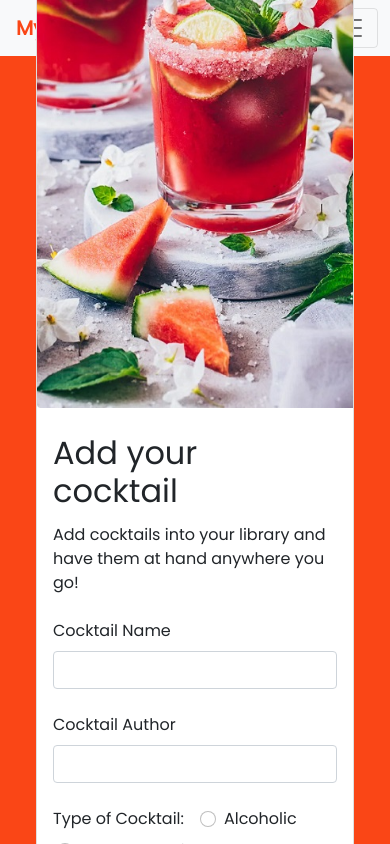
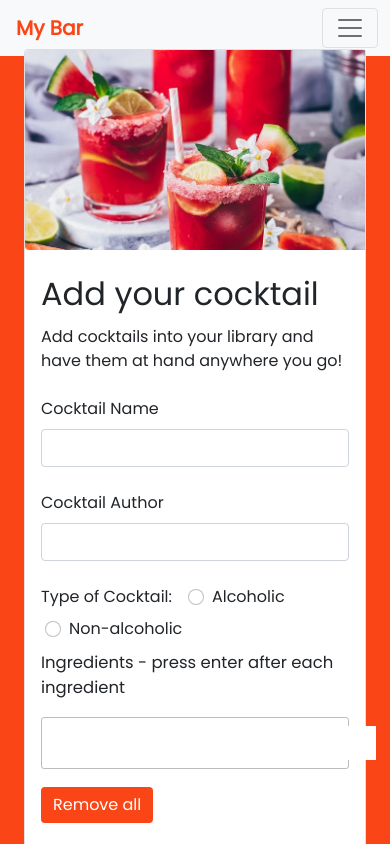
Before and after one commit to RossanaPetrar/Cocktail-Library-Angular, an Angular app: page /add-cocktail in a window 390 px wide. Shown: the top 844 px of the page. Built offline with nearby package versions, Linux system fonts and the light colour scheme.

Commit message:
Solved responsiveness issues.

```diff
--- a/src/app/components/add-cocktail/add-cocktail.component.css
+++ b/src/app/components/add-cocktail/add-cocktail.component.css
@@ -98,3 +98,24 @@
 .btn-remove-ingredients:focus {
   box-shadow: 0 0 0 0.2rem rgba(250, 70, 22, 0.25);
 }
+
+@media screen and (max-width: 1200px) {
+  .cocktail-image {
+    height: 100%;
+    object-fit: cover;
+    object-position: center;
+  }
+}
+
+@media screen and (max-width: 1000px) {
+  .cocktail-image {
+    width: 100%;
+    height: 200px;
+    object-fit: cover;
+    object-position: center;
+  }
+
+  .form-container {
+    margin-top: 250px;
+  }
+}
--- a/src/app/components/add-cocktail/add-cocktail.component.html
+++ b/src/app/components/add-cocktail/add-cocktail.component.html
@@ -3,11 +3,11 @@
 >
   <main class="container">
     <div
-      class="container d-flex justify-content-center align-items-start flex-wrap"
+      class="container-flex d-flex justify-content-center align-items-start flex-wrap"
     >
-      <div class="card mb-3">
+      <div class="card mb-3 form-container">
         <div class="row g-0">
-          <div class="col-md-4">
+          <div class="col-lg-4">
             <img
               src="../../../assets/images/watermelon-margarita.jpg"
               class="img-fluid rounded-start cocktail-image"
--- a/src/app/components/page-not-found/page-not-found.component.html
+++ b/src/app/components/page-not-found/page-not-found.component.html
@@ -1,7 +1,7 @@
-<div class="container-fluid text-center m-5">
-  <h1>Oops!</h1>
-  <h3>404 - PAGE NOT FOUND</h3>
-  <p>
+<div class="container-fluid text-center mt-5">
+  <h1 class="mb-4">Oops!</h1>
+  <h3 class="mb-4">404 - PAGE NOT FOUND</h3>
+  <p class="mb-4">
     The page you are looking for might have been removed, had its name changed
     or is temporarily unavailable.
   </p>
--- a/src/app/components/your-cocktails/cocktail-card/cocktail-card.component.css
+++ b/src/app/components/your-cocktails/cocktail-card/cocktail-card.component.css
@@ -8,7 +8,7 @@
   font-size: 1.5rem;
 }
 
-.container-fluid {
+.ingredients-container {
   max-height: 8rem;
   margin: 1.5rem 0 1.5rem 0;
 }
@@ -48,3 +48,29 @@
   border-color: #fa4616;
   box-shadow: 0 0 0 0.2rem rgba(250, 70, 22, 0.25);
 }
+
+@media screen and (max-width: 1200px) {
+  .ingredients-container {
+    max-height: 10rem;
+  }
+
+  .cocktail-image {
+    width: 450px;
+    height: 500px;
+    object-fit: cover;
+    object-position: center;
+  }
+}
+
+@media screen and (max-width: 1000px) {
+  .ingredients-container {
+    max-height: 20rem;
+  }
+
+  .cocktail-image {
+    width: 100%;
+    height: 500px;
+    object-fit: cover;
+    object-position: center;
+  }
+}
--- a/src/app/components/your-cocktails/cocktail-card/cocktail-card.component.html
+++ b/src/app/components/your-cocktails/cocktail-card/cocktail-card.component.html
@@ -3,14 +3,14 @@
 >
   <div class="card mb-3">
     <div class="row g-0">
-      <div class="col-md-4">
+      <div class="col-lg-4 img-container">
         <img
           src="{{ cocktail.image }}"
           class="img-fluid rounded-start cocktail-image"
           alt="{{ cocktail.name }}"
         />
       </div>
-      <div class="col-md-8">
+      <div class="col-lg-8">
         <div class="card-body">
           <h5 class="card-title">{{ cocktail.name }}</h5>
 
@@ -27,7 +27,7 @@
           <span class=""></span>
 
           <div
-            class="container-fluid d-flex flex-column justify-content-start align-items-start flex-wrap"
+            class="container-fluid d-flex flex-column justify-content-start align-items-start flex-wrap ingredients-container"
           >
             <div *ngFor="let ingredient of cocktail.ingredients">
               <div class="cocktail-ingredient">
@@ -51,50 +51,3 @@
     </div>
   </div>
 </div>
-
-<!-- <div
-  class="container d-flex justify-content-center align-items-start flex-wrap"
->
-  <div class="card mb-3">
-    <div class="row g-0">
-      <div class="col-md-4">
-        <img
-          src="../../../../assets/images/blood_orange_mezcal_cocktail.jpg"
-          class="img-fluid rounded-start"
-          alt="Mezcal Fun Cocktail"
-        />
-      </div>
-      <div class="col-md-8">
-        <div class="card-body">
-          <h5 class="card-title">Mezcal Fun</h5>
-          <p class="card-text">
-            <small class="text-muted">by Lisa</small>
-          </p>
-          <span class=""></span>
-          <div
-            class="container-fluid d-flex flex-column justify-content-start align-items-start flex-wrap"
-          >
-            <div class="cocktail-ingredient">60 ml Mezcal</div>
-            <div class="cocktail-ingredient">90 ml blood orange soda</div>
-            <div class="cocktail-ingredient">60 ml sparkling water</div>
-            <div class="cocktail-ingredient">30 ml lemon juice</div>
-            <div class="cocktail-ingredient">a couple of thyme sprigs</div>
-            <div class="cocktail-ingredient">worm salt</div>
-            <div class="cocktail-ingredient">blood orange slices</div>
-          </div>
-          <p class="card-text">
-            Cut a lime wedge to wet the rim of your cocktail glass. Then, dip
-            the rim into a bowl of worm salt. In a shaker, pour in mezcal and
-            lime juice. Shake for 10 seconds. Pour into a salt-rimmed and
-            ice-filled cocktail glass.Top off with blood orange soda and
-            sparkling water. Garnish with a slice of blood orange and a couple
-            sprigs of thyme.
-          </p>
-
-          <a href="#" class="btn btn-light btn-edit">Edit</a>
-          <a href="#" class="btn btn-light btn-delete">Delete</a>
-        </div>
-      </div>
-    </div>
-  </div>
-</div> -->
```
